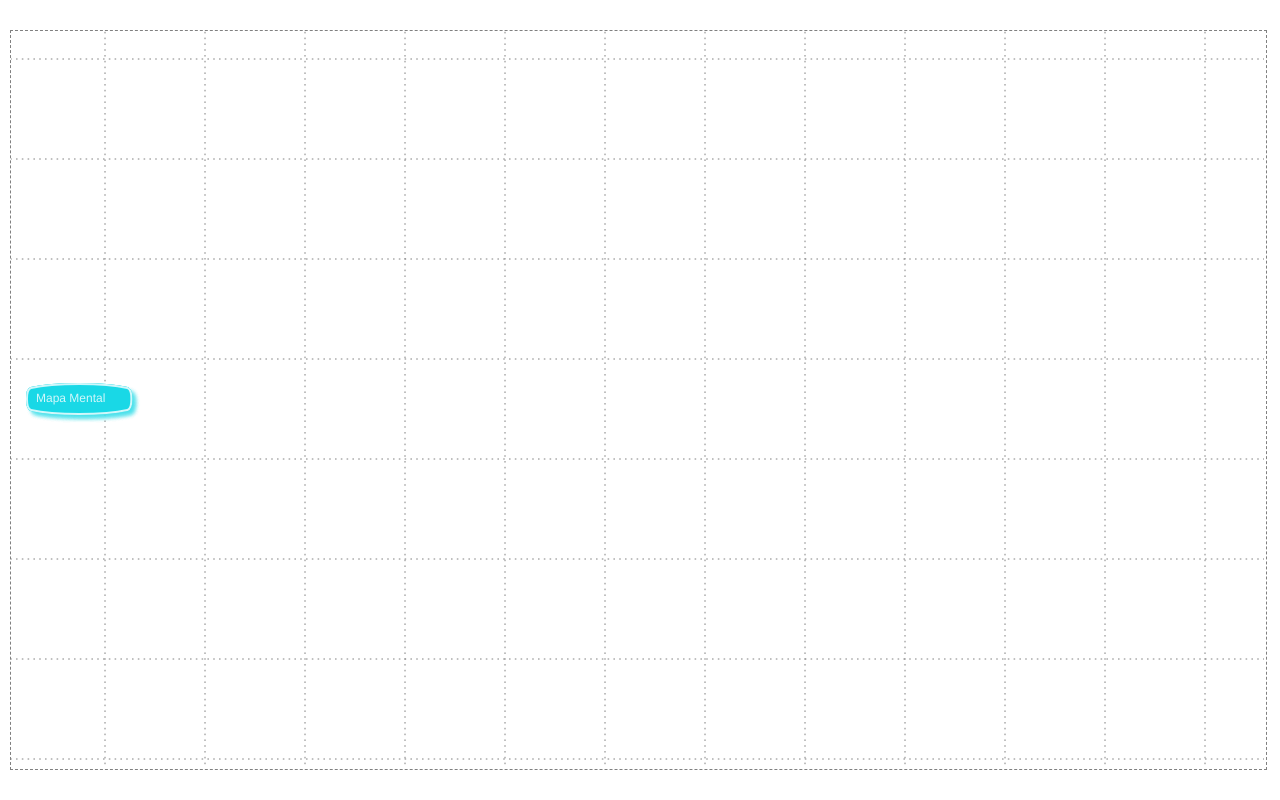
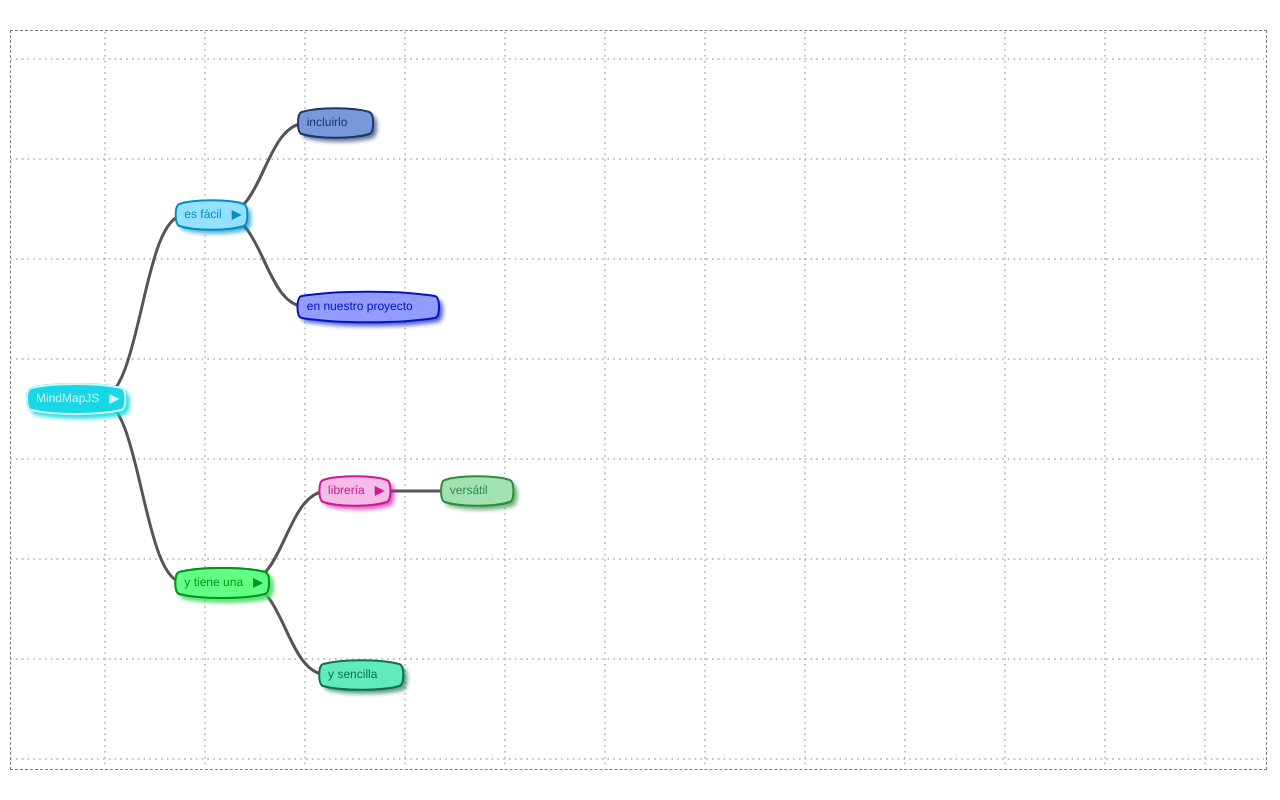
Before and after one commit to joseluismolinasoria/MindMapJS, a website: page MM-reducido.html in a window 1280 px wide. Drawn offline with Linux system fonts and the light colour scheme.

Commit message:
* Quitado problemas tabulado-espacio * Creado un ejemplo en MM-reducido.html

```diff
--- a/MM-reducido.html
+++ b/MM-reducido.html
@@ -9,12 +9,20 @@
     <script src="dist/MindMapJS-v0.1.2.min.js"></script>
     <script type="text/javascript">
       window.onload = function () {
-        MM.nuevo('Mapa Mental');
+        MM.nuevo('MindMapJS')
+              .add('es fácil').next()
+                  .add('incluirlo')
+                  .add('en nuestro proyecto').root()
+              .add('y tiene una').next().nextHermano()
+                  .add('librería').next()
+                     .add('versátil').padre()
+                  .add('y sencilla');
+        MM.undoManager.eventos.suscribir('cambio', function() {
+           alert('Qué estas haciendo Dave??');
+        });
         MM.renderizar('contenedorEditor');
       };
     </script>
   </head>
-  <body>
-    <div id="contenedorEditor"></div>
-  </body>
+  <body><div id="contenedorEditor"></div></body>
 </html>
--- a/src/arbol-n.js
+++ b/src/arbol-n.js
@@ -147,7 +147,7 @@
 	this.on('enHoja', this);
 	return 1;
     }
- p = 0;
+    var p = 0;
     this.hijos.forEach(function (hijo) {
         p = p + hijo.numHojas();
     });
--- a/src/arista.js
+++ b/src/arista.js
@@ -63,9 +63,9 @@
             this.calcularPuntos();
             this.beizer.setVisible(true);
             this.beizer.setPuntos({ start : {x: this.x1, y: this.y1},
-	    			    end: {x: this.x2, y: this.y2},
-	    			    control1: {x: this.c1x, y: this.c1y},
-	    			    control2: {x: this.c2x, y: this.c2y} });
+                            end: {x: this.x2, y: this.y2},
+                                    control1: {x: this.c1x, y: this.c1y},
+                                    control2: {x: this.c2x, y: this.c2y} });
         }
 
     },
--- a/src/beizer.js
+++ b/src/beizer.js
@@ -11,7 +11,7 @@
         },
 
         drawFunc: function(canvas) {
-	    console.log('beizer');
+    console.log('beizer');
             var context = canvas.getContext(),
                 puntos = this.attrs.puntos;
 
```
Also changed, not shown: src/exportar.js (+4 -4 lines), src/nodo.js (indentation only), src/render.js (indentation only).
